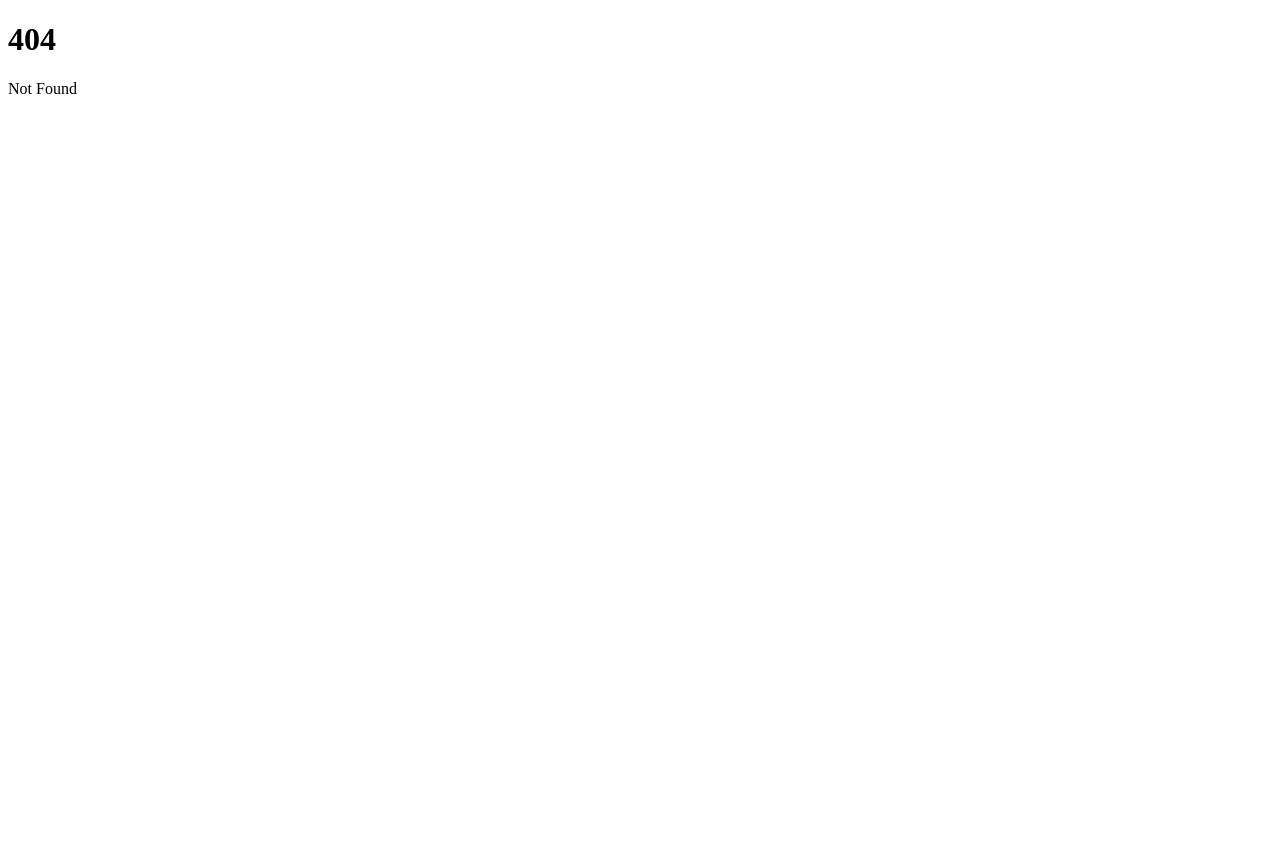
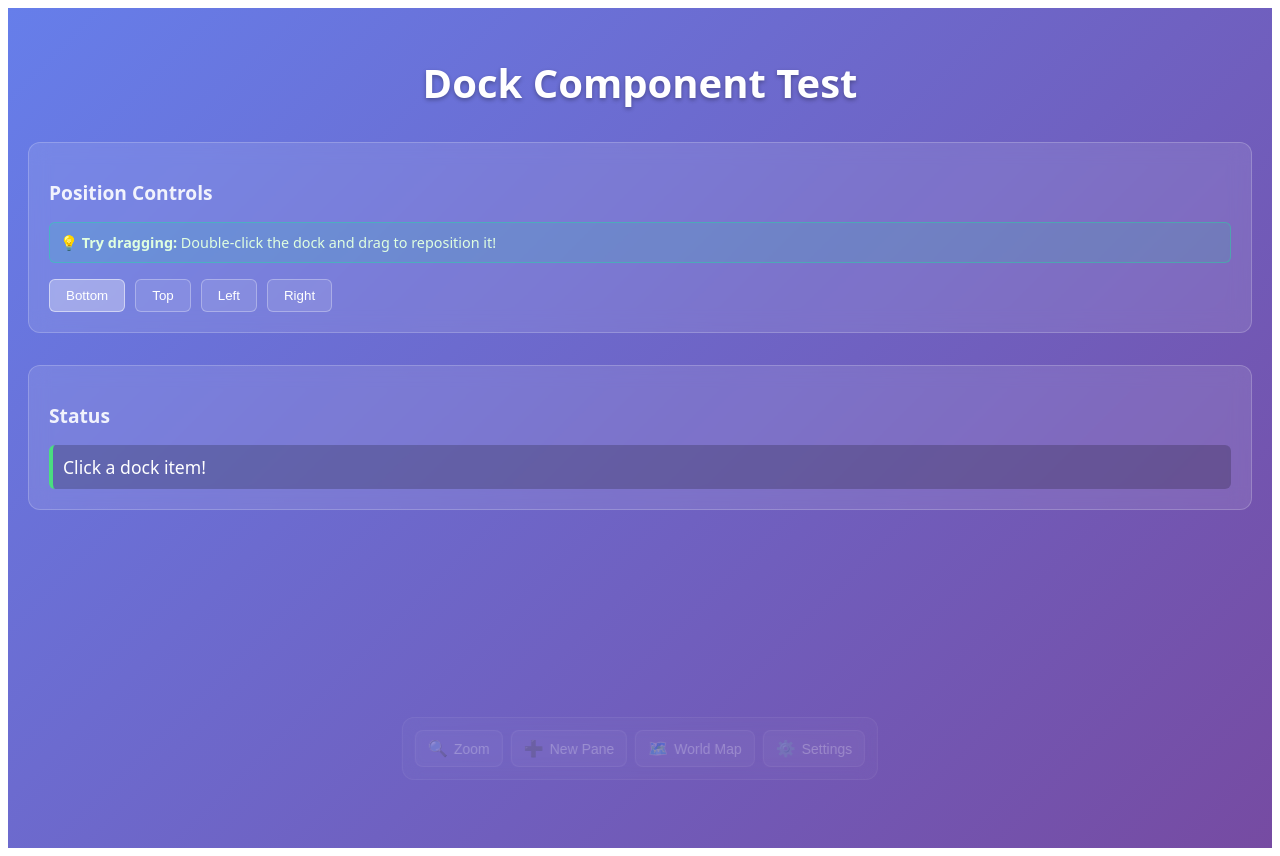
Before and after one commit to Alexander3847575/Zither, a SvelteKit app: page /dock-example in a window 1280 px wide. Before the commit this address had no page. Before the commit the page ends 800 px from the top, so only its background shows below. Built offline with nearby package versions, Linux system fonts and the light colour scheme.

Commit message:
test file for dock visualization

```diff
--- /dev/null
+++ b/src/routes/dock-example/+page.svelte
@@ -0,0 +1,278 @@
+<script>
+	import { Dock } from '$lib';
+
+	let message = $state('Click a dock item!');
+	let position = $state('bottom');
+
+	/**
+	 * Handle dock item clicks
+	 * @param {string} id
+	 * @param {string} label
+	 */
+	function handleDockClick(id, label) {
+		// Handle dropdown items
+		switch (id) {
+			// Zoom actions
+			case 'zoom-in':
+				message = 'Zoomed in!';
+				break;
+			case 'zoom-out':
+				message = 'Zoomed out!';
+				break;
+			case 'zoom-fit':
+				message = 'Fit to screen!';
+				break;
+			case 'zoom-reset':
+				message = 'Zoom reset to 100%!';
+				break;
+
+			// New Pane actions
+			case 'new-text':
+				message = 'Text pane created!';
+				break;
+			case 'new-image':
+				message = 'Image pane created!';
+				break;
+			case 'new-terminal':
+				message = 'Terminal pane created!';
+				break;
+			case 'new-browser':
+				message = 'Browser pane created!';
+				break;
+
+			// World Map actions
+			case 'map-satellite':
+				message = 'Switched to satellite view!';
+				break;
+			case 'map-terrain':
+				message = 'Switched to terrain view!';
+				break;
+			case 'map-street':
+				message = 'Switched to street view!';
+				break;
+			case 'map-political':
+				message = 'Switched to political view!';
+				break;
+
+			// Settings actions
+			case 'preferences':
+				message = 'Preferences opened!';
+				break;
+			case 'shortcuts':
+				message = 'Keyboard shortcuts displayed!';
+				break;
+			case 'plugins':
+				message = 'Plugin manager opened!';
+				break;
+			case 'about':
+				message = 'About dialog opened!';
+				break;
+
+			default:
+				message = `${label} clicked!`;
+		}
+	}
+</script>
+
+<div class="container">
+	<h1>Dock Component Test</h1>
+
+	<div class="controls">
+		<h2>Position Controls</h2>
+		<p class="drag-instructions">💡 <strong>Try dragging:</strong> Double-click the dock and drag to reposition it!</p>
+		<div class="position-buttons">
+			<button
+				class="control-btn"
+				class:active={position === 'bottom'}
+				onclick={() => position = 'bottom'}
+			>
+				Bottom
+			</button>
+			<button
+				class="control-btn"
+				class:active={position === 'top'}
+				onclick={() => position = 'top'}
+			>
+				Top
+			</button>
+			<button
+				class="control-btn"
+				class:active={position === 'left'}
+				onclick={() => position = 'left'}
+			>
+				Left
+			</button>
+			<button
+				class="control-btn"
+				class:active={position === 'right'}
+				onclick={() => position = 'right'}
+			>
+				Right
+			</button>
+		</div>
+	</div>
+
+	<div class="message-area">
+		<h2>Status</h2>
+		<p class="message">{message}</p>
+	</div>
+
+	<div class="dock-container dock-container--{position}">
+		<Dock bind:position onItemClick={handleDockClick} />
+	</div>
+</div>
+
+<style>
+	.container {
+		min-height: 100vh;
+		padding: 20px;
+		background: linear-gradient(135deg, #667eea 0%, #764ba2 100%);
+		color: white;
+		font-family: system-ui, -apple-system, sans-serif;
+		position: relative;
+	}
+
+	h1 {
+		text-align: center;
+		margin-bottom: 2rem;
+		font-size: 2.5rem;
+		text-shadow: 0 2px 4px rgba(0,0,0,0.3);
+	}
+
+	h2 {
+		font-size: 1.2rem;
+		margin-bottom: 1rem;
+		opacity: 0.9;
+	}
+
+	.controls {
+		background: rgba(255, 255, 255, 0.1);
+		backdrop-filter: blur(10px);
+		border-radius: 12px;
+		padding: 20px;
+		margin-bottom: 2rem;
+		border: 1px solid rgba(255, 255, 255, 0.2);
+	}
+
+	.drag-instructions {
+		margin: 0 0 1rem 0;
+		padding: 10px;
+		background: rgba(0, 255, 150, 0.1);
+		border: 1px solid rgba(0, 255, 150, 0.3);
+		border-radius: 6px;
+		font-size: 0.9rem;
+		color: #e0ffe0;
+	}
+
+	.position-buttons {
+		display: flex;
+		gap: 10px;
+		flex-wrap: wrap;
+	}
+
+	.control-btn {
+		padding: 8px 16px;
+		background: rgba(255, 255, 255, 0.1);
+		border: 1px solid rgba(255, 255, 255, 0.3);
+		border-radius: 6px;
+		color: white;
+		cursor: pointer;
+		transition: all 0.2s ease;
+	}
+
+	.control-btn:hover {
+		background: rgba(255, 255, 255, 0.2);
+		transform: translateY(-1px);
+	}
+
+	.control-btn.active {
+		background: rgba(255, 255, 255, 0.3);
+		border-color: rgba(255, 255, 255, 0.5);
+	}
+
+	.message-area {
+		background: rgba(255, 255, 255, 0.1);
+		backdrop-filter: blur(10px);
+		border-radius: 12px;
+		padding: 20px;
+		margin-bottom: 2rem;
+		border: 1px solid rgba(255, 255, 255, 0.2);
+	}
+
+	.message {
+		font-size: 1.1rem;
+		font-weight: 500;
+		margin: 0;
+		padding: 10px;
+		background: rgba(0, 0, 0, 0.2);
+		border-radius: 6px;
+		border-left: 4px solid #4ade80;
+	}
+
+	.dock-container {
+		position: fixed;
+	}
+
+	.dock-container--bottom {
+		bottom: 20px;
+		left: 50%;
+		transform: translateX(-50%);
+	}
+
+	.dock-container--top {
+		top: 20px;
+		left: 50%;
+		transform: translateX(-50%);
+	}
+
+	.dock-container--left {
+		left: 20px;
+		top: 50%;
+		transform: translateY(-50%);
+	}
+
+	.dock-container--right {
+		right: 20px;
+		top: 50%;
+		transform: translateY(-50%);
+	}
+
+	/* Responsive adjustments */
+	@media (max-width: 768px) {
+		.container {
+			padding: 10px;
+		}
+
+		h1 {
+			font-size: 2rem;
+		}
+
+		.position-buttons {
+			justify-content: center;
+		}
+
+		.dock-container--bottom,
+		.dock-container--top {
+			left: 10px;
+			right: 10px;
+			transform: none;
+		}
+
+		.dock-container--left,
+		.dock-container--right {
+			top: auto;
+			bottom: 10px;
+			transform: none;
+		}
+
+		.dock-container--left {
+			left: 10px;
+			right: auto;
+		}
+
+		.dock-container--right {
+			right: 10px;
+			left: auto;
+		}
+	}
+</style>
```
